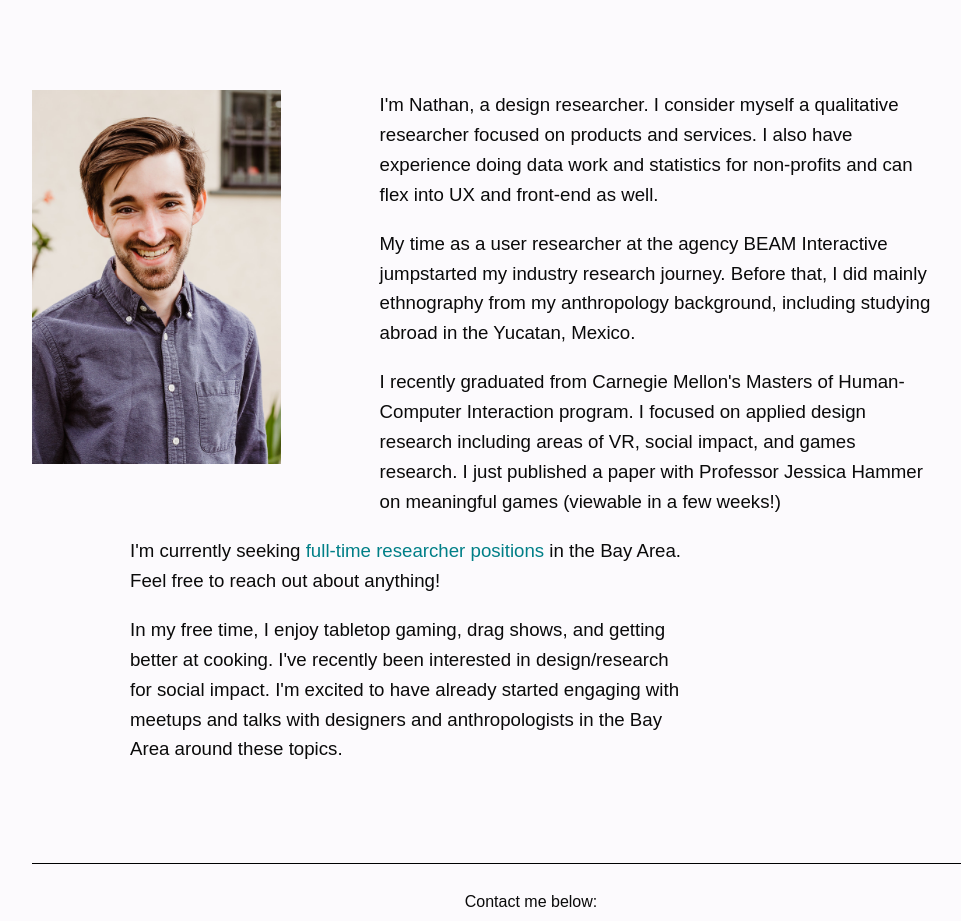
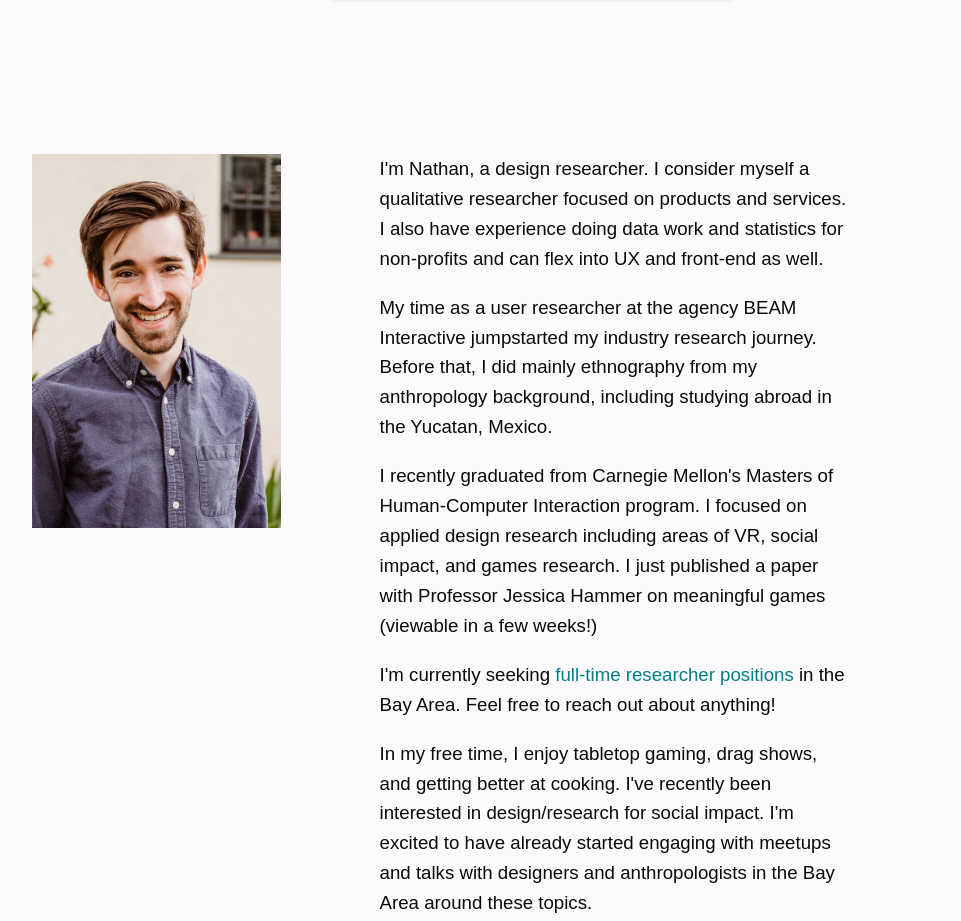
Before and after one commit to enjeyarr/ResearchPortfolio, a plain HTML site: page index.html in a window 1280 px wide. Shown: the part 1631-2552 px from the top of the page, without its empty margins (109-1070 px from the left). Drawn offline with nearby package versions, Linux system fonts and the light colour scheme; files whose address does not match are found by name.

Commit message:
Fix index column and img metadata

```diff
--- a/home.css
+++ b/home.css
@@ -106,8 +106,9 @@ h4 {
 /* Medium and up */
 @media screen and (min-width: 40em) {
   #tagline-container {
-    width: 95%;
-    padding: 3rem 0;
+    width: 98%;
+    padding: 5rem 0;
+    font-size: 20pt;
   }
 
   main section {
--- a/index.html
+++ b/index.html
@@ -91,12 +91,14 @@
 
               <div class="row" id="about">
                 <img class="small-9 medium-3 columns" src="IMG_6044-X2.jpg">
-                <p class="small-9 medium-7 medium-offset-1 end columns">I'm Nathan, a design researcher. I consider myself a qualitative researcher focused on products and services. I also have experience doing data work and statistics for non-profits and can flex into UX and front-end as well. </p>
-                  <p class="small-9 medium-7 medium-offset-1 end columns">My time as a user researcher at the agency BEAM Interactive jumpstarted my industry research journey. Before that, I did mainly ethnography from my anthropology background, including studying abroad in the Yucatan, Mexico.</p>
-                <p class="small-9 medium-7 medium-offset-1 end columns">I recently graduated from Carnegie Mellon's Masters of Human-Computer Interaction program. I focused on applied design research including areas of VR, social impact, and games research. I just published a paper with Professor Jessica Hammer on meaningful games (viewable in a few weeks!)</p>
-                <p class="small-9 medium-7 medium-offset-1 end columns">I'm currently seeking <span class="highlight">full-time researcher positions</span> in the Bay Area. Feel free to reach out about anything!</p>
-                <p class="small-9 medium-7 medium-offset-1 end columns">In my free time, I enjoy tabletop gaming, drag shows, and getting better at cooking. I've recently been interested in design/research for social impact. I'm excited to have already started engaging with meetups and talks with designers and anthropologists in the Bay Area around these topics.</p>
+                <div class="small-9 medium-offset-1 medium-6 columns end">
+                  <p >I'm Nathan, a design researcher. I consider myself a qualitative researcher focused on products and services. I also have experience doing data work and statistics for non-profits and can flex into UX and front-end as well. </p>
+                  <p >My time as a user researcher at the agency BEAM Interactive jumpstarted my industry research journey. Before that, I did mainly ethnography from my anthropology background, including studying abroad in the Yucatan, Mexico.</p>
+                  <p >I recently graduated from Carnegie Mellon's Masters of Human-Computer Interaction program. I focused on applied design research including areas of VR, social impact, and games research. I just published a paper with Professor Jessica Hammer on meaningful games (viewable in a few weeks!)</p>
+                  <p >I'm currently seeking <span class="highlight">full-time researcher positions</span> in the Bay Area. Feel free to reach out about anything!</p>
+                  <p >In my free time, I enjoy tabletop gaming, drag shows, and getting better at cooking. I've recently been interested in design/research for social impact. I'm excited to have already started engaging with meetups and talks with designers and anthropologists in the Bay Area around these topics.</p>
               </div>
+          </div>
 
 
 		</main>
```
Also changed, not shown: futurefinder.html (+1 -0 lines).
